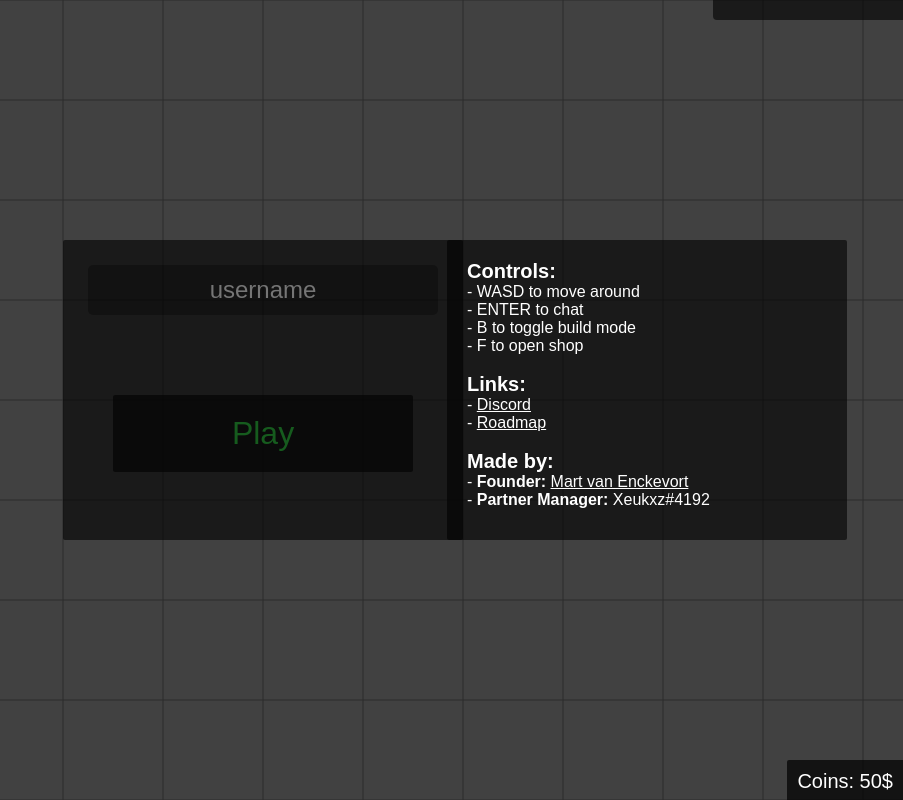
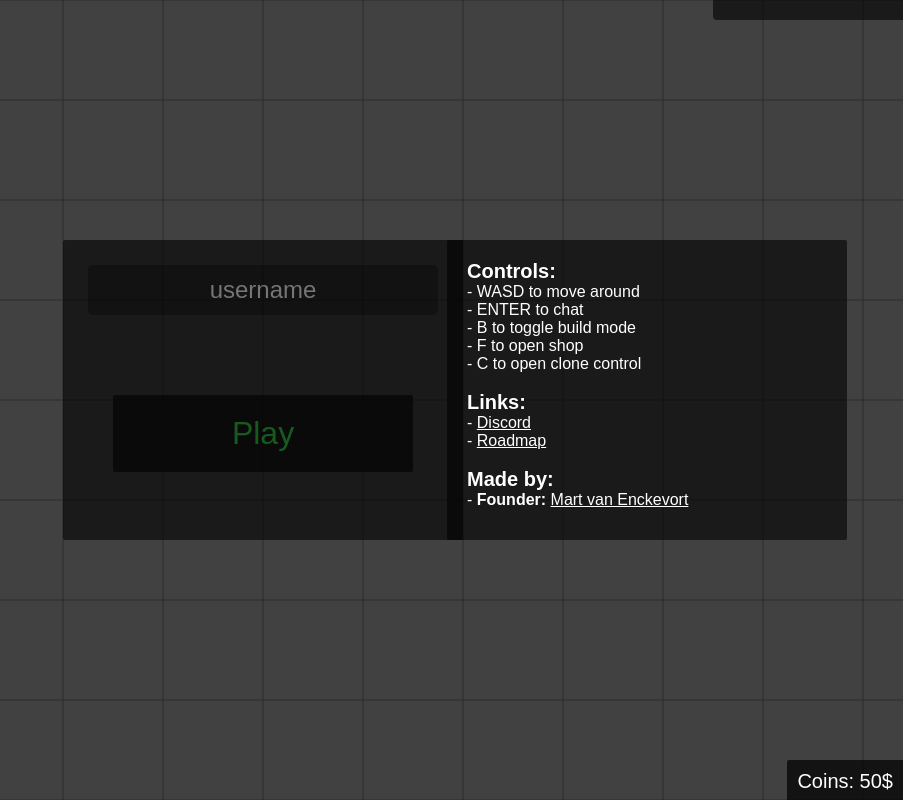
Before and after one commit to Mart100/fuct, a website: page client/index.html in a window 1280 px wide. Shown: the whole page, without its empty margins (377-1280 px from the left). Drawn offline with nearby package versions, Linux system fonts and the light colour scheme; no server answers.

Commit message:
edited info page

```diff
--- a/client/index.html
+++ b/client/index.html
@@ -65,6 +65,7 @@
                     - ENTER to chat<br>
                     - B to toggle build mode<br>
                     - F to open shop<br>
+                    - C to open clone control<br>
                 </div><br>
                 <span><b>Links:</b></span>
                 <div>
@@ -74,7 +75,6 @@
                 <span><b>Made by:</b></span>
                 <div>
                     - <b>Founder: </b><a href="https://martve.site">Mart van Enckevort</a> <br>
-                    - <b>Partner Manager: </b>Xeukxz#4192</a> <br>
                 </div>
             </div>
         </div>
```
